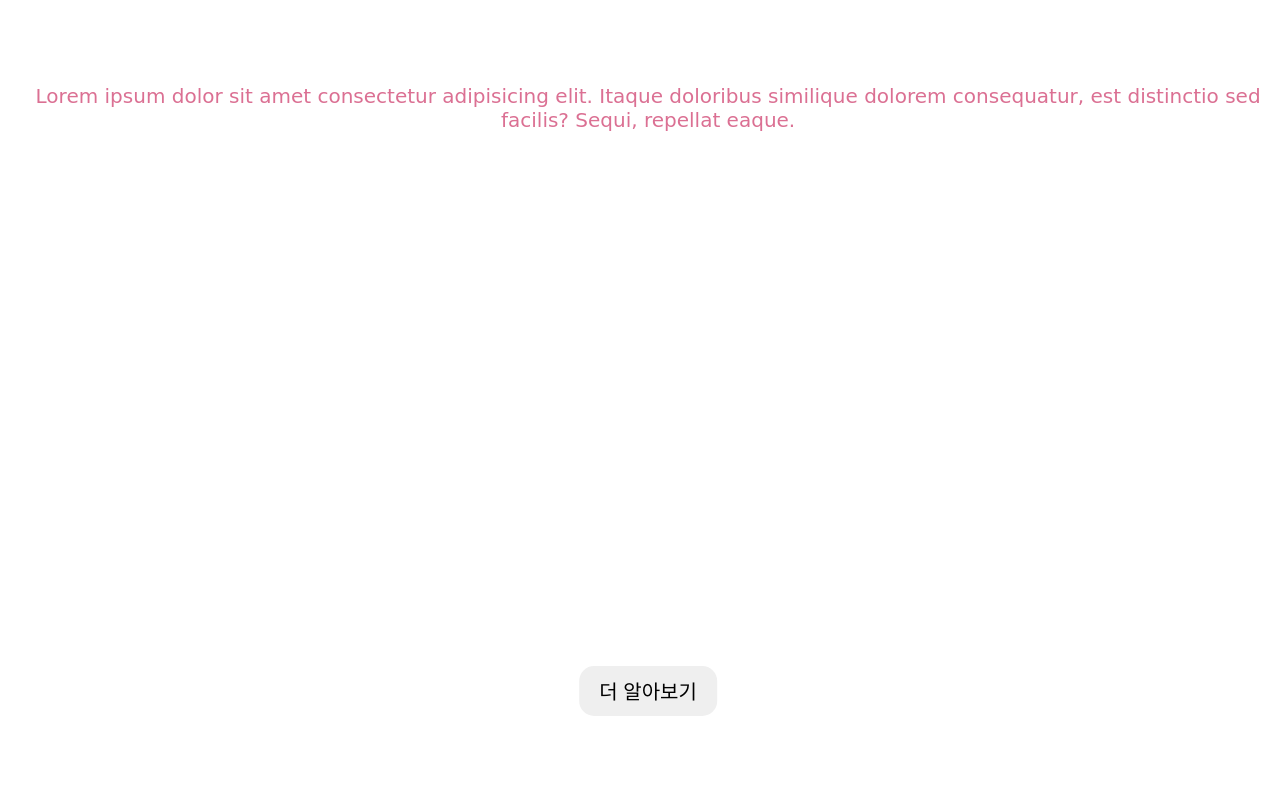
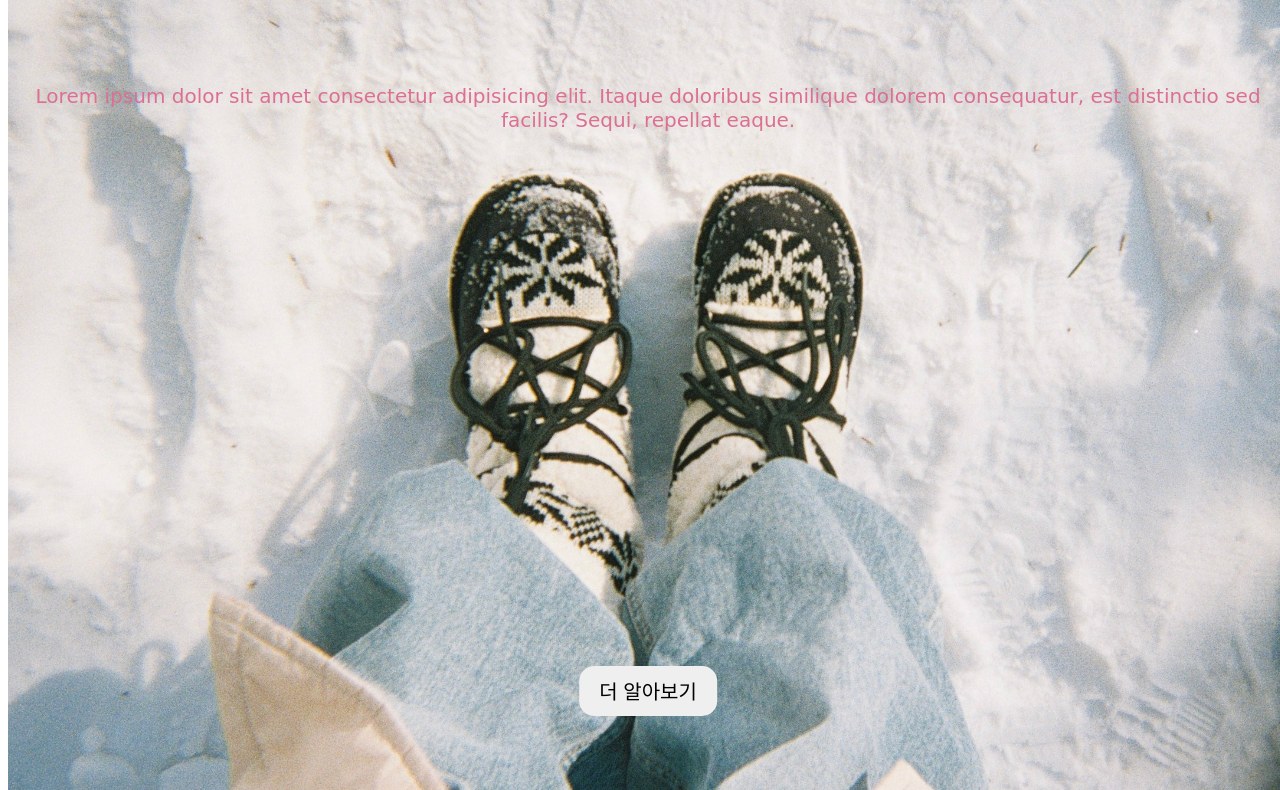
Before and after one commit to behindacat/behindacat, a plain HTML site: page index.html in a window 1280 px wide. Shown: the part 243-1033 px from the top of the page. Drawn offline with Linux system fonts and the light colour scheme.

Commit message:
font.css

```diff
--- a/font.css
+++ b/font.css
@@ -5,7 +5,7 @@ p{
 }
 
 .main-bg{
-    background: url('img/snow.jpg') no-repeat center/cover;
+    background: url('snow.jpg') no-repeat center/cover;
     width: 100vw;
     height: 1000px;
     background-size: cover;
```
